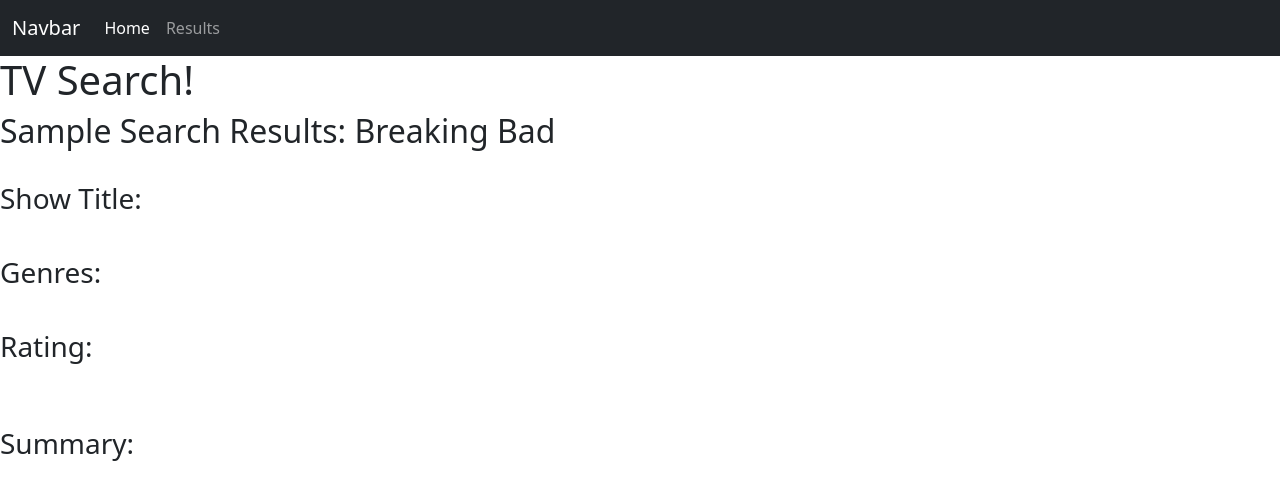
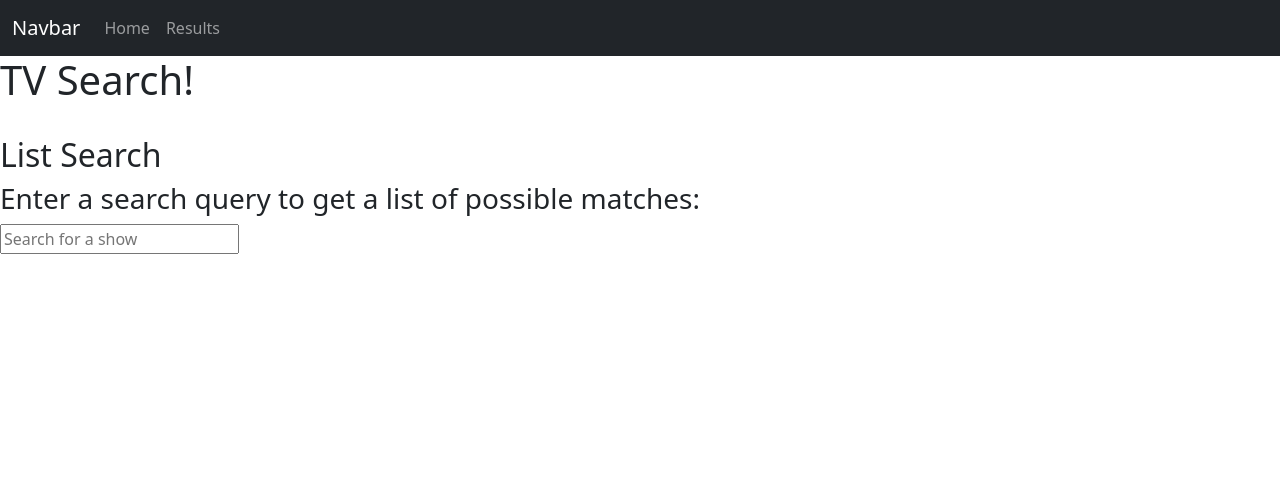
Before and after one commit to CSU-ITCapstone-Fall-23/TV-Search, a Flask app: template templates/index.html in a window 1280 px wide. Shown: the top 500 px of the page. Run offline with Flask 3, Linux system fonts and the light colour scheme; the template is opened without the code that fills it, so the values that code supplies are empty.

Commit message:
Added js and got basic search results showing

```diff
--- /dev/null
+++ b/static/js/script.js
@@ -0,0 +1,39 @@
+function searchShow(query) {
+    const url = `https://api.tvmaze.com/search/shows?q=${query}`;
+    fetch(url)
+    .then(response => response.json())
+    .then((jsonData) => {
+        const results = new Map(Object.entries(jsonData));
+        console.log(results)
+        renderResults(results);
+        document.getElementById("errorMessage").innerHTML = "";
+    })
+    .catch((error) => {
+        document.getElementById("errorMessage").innerHTML = error;
+        renderResults([]);
+    });
+}
+
+function renderResults(results) {
+    const list = document.getElementById("resultsList");
+    list.innerHTML = "";
+    results.forEach(result => {
+        const element = document.createElement("li");
+        element.innerHTML = element.innerHTML + "<h3><b>" + result.show.name + "</b></h3>";
+        element.innerHTML = element.innerHTML + "<i>(Premiered " + result.show.premiered + ") </i><br>";
+        element.innerHTML = element.innerHTML + "Genres: " + result.show.genres;
+        list.appendChild(element);
+    });
+}
+
+window.onload = () => {
+    const searchTitle = document.getElementById("searchTitle");
+    searchTitle.onkeyup = (event) =>{
+
+        if (searchTitle.value.trim().length === 0) {
+            return;
+        }
+
+        searchShow(searchTitle.value);
+    };
+}
--- a/templates/index.html
+++ b/templates/index.html
@@ -13,28 +13,15 @@
     {% block content %}
 
     <h1>TV Search!</h1>
-    <h2>Sample Search Results: Breaking Bad</h2>
     <br>
-
-    <h3>Show Title:</h3>
-    <p>{{datum.name}}</p>
-    <br>
-
-    <h3>Genres:</h3>
-    <p>{{datum.genres}}</p>
-    <br>
-
-    <h3>Rating:</h3>
-    <p>{{datum.rating.average}}</p>
-    <br>
-
-    <img src="{{datum.image.medium}}" />
-    <br>
-
-    <h3>Summary:</h3>
-    <p>{{datum.summary}}</p>
+    <h2>List Search</h2>
+    <h3>Enter a search query to get a list of possible matches:</h3>
+    <input type="text" id="searchTitle" placeholder="Search for a show">
+    <div id="errorMessage" style="color: red;"></div>
+    <ul id="resultsList"></ul>
 
     {% endblock %}
+    <script src="{{url_for('static',filename='js/script.js')}}"></script>
     <script src="https://cdn.jsdelivr.net/npm/bootstrap@5.1.0/dist/js/bootstrap.bundle.min.js" integrity="sha384-U1DAWAznBHeqEIlVSCgzq+c9gqGAJn5c/t99JyeKa9xxaYpSvHU5awsuZVVFIhvj" crossorigin="anonymous"></script>
   </body>
 </html>
--- a/templates/results.html
+++ b/templates/results.html
@@ -35,6 +35,7 @@
     <p id="results"></p>
 
     {% endblock %}
+    <script src="{{url_for('static',filename='js/script.js')}}"></script>
     <script src="https://cdn.jsdelivr.net/npm/bootstrap@5.1.0/dist/js/bootstrap.bundle.min.js" integrity="sha384-U1DAWAznBHeqEIlVSCgzq+c9gqGAJn5c/t99JyeKa9xxaYpSvHU5awsuZVVFIhvj" crossorigin="anonymous"></script>
   </body>
 </html>
--- a/templates/template.html
+++ b/templates/template.html
@@ -17,7 +17,7 @@
           </button>
           <div class="collapse navbar-collapse" id="navbarNavAltMarkup">
             <div class="navbar-nav">
-              <a class="nav-link active" aria-current="page" href="{{ url_for('home') }}">Home</a>
+              <a class="nav-link" aria-current="page" href="{{ url_for('home') }}">Home</a>
               <a class="nav-link" aria-current="page" href="{{ url_for('results') }}">Results</a>
             </div>
           </div>
@@ -25,6 +25,7 @@
       </nav>
       {% block content %}
       {% endblock %}
+    <script src="{{url_for('static',filename='js/script.js')}}"></script>
     <script src="https://cdn.jsdelivr.net/npm/bootstrap@5.1.0/dist/js/bootstrap.bundle.min.js" integrity="sha384-U1DAWAznBHeqEIlVSCgzq+c9gqGAJn5c/t99JyeKa9xxaYpSvHU5awsuZVVFIhvj" crossorigin="anonymous"></script>
   </body>
 </html>
```
